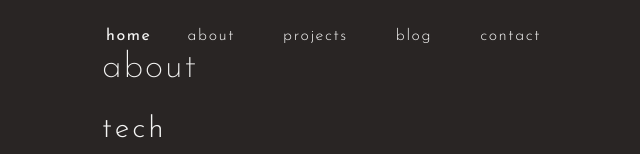
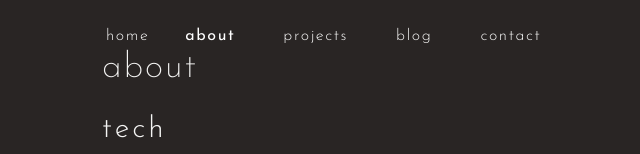
Before and after one commit to huseKivrak/huse.dev, a Next.js app: page /about in a window 1280 px wide. Shown: the top 154 px of the page, without its empty margins (250-890 px from the left). Built offline with nearby package versions, Linux system fonts and the light colour scheme.

Commit message:
active links

```diff
--- a/components/Nav.tsx
+++ b/components/Nav.tsx
@@ -1,4 +1,5 @@
 "use client";
+import clsx from "clsx";
 import { NAV_LINKS } from "@/lib/content";
 import {
   NavigationMenu,
@@ -13,16 +14,25 @@ import {
   DropdownMenuItem,
 } from "@/components/ui/dropdown-menu";
 import { Button } from "@/components/ui/button";
-
 import Link from "next/link";
 import { SlMenu } from "react-icons/sl";
+import { usePathname } from "next/navigation";
+
 export default function Nav() {
+  const pathname = usePathname();
+
   return (
     <div className="bg-transparent p-0 font-light tracking-widest max-w-xl sticky ">
       <NavigationMenu>
         <NavigationMenuList className="md:flex hidden justify-start">
           <NavigationMenuItem className="mr-4 ml-1 font-normal">
-            <Link className="hover:text-stone-500" href="/">
+            <Link
+              className={clsx(
+                "hover:text-stone-500",
+                pathname !== "/" && "font-light"
+              )}
+              href="/"
+            >
               home
             </Link>
           </NavigationMenuItem>
@@ -30,8 +40,10 @@ export default function Nav() {
             {NAV_LINKS.map((link, index) => (
               <NavigationMenuItem key={index} className="mx-4">
                 <Link
-                  className="hover:text-stone-500"
-                  color="foreground"
+                  className={clsx(
+                    "hover:text-stone-500",
+                    pathname === link.url && "text-white font-normal"
+                  )}
                   href={link.url}
                 >
                   {link.name}
@@ -47,12 +59,13 @@ export default function Nav() {
 }
 
 const HamburgerMenu = () => {
+  const pathname = usePathname();
   return (
     <DropdownMenu>
       <DropdownMenuTrigger asChild>
         <Button
           className="md:hidden p-0 -ml-3 inline-flex items-center rounded-md bg-transparent hover:text-stone-100 hover:bg-stone-700"
-          variant="default"
+          variant="ghost"
           size="icon"
         >
           <SlMenu />
@@ -66,7 +79,10 @@ const HamburgerMenu = () => {
         <DropdownMenuItem key={"home-link"} asChild>
           <Link
             href="/"
-            className="text-stone-200 bg-transparent hover:text-stone-600"
+            className={clsx(
+              "hover:text-stone-500 ",
+              pathname !== "/" && "font-light text-stone-100"
+            )}
           >
             home
           </Link>
@@ -75,8 +91,11 @@ const HamburgerMenu = () => {
         {NAV_LINKS.map((link, index) => (
           <DropdownMenuItem key={`${link.name}-${index}-${link.name}`} asChild>
             <Link
+              className={clsx(
+                "hover:text-stone-500 text-stone-100 font-light",
+                pathname === link.url && "text-white font-normal"
+              )}
               href={link.url}
-              className=" text-stone-200 bg-transparent hover:text-stone-600 "
               key={`${link.name}-${index}`}
             >
               {link.name}
```
